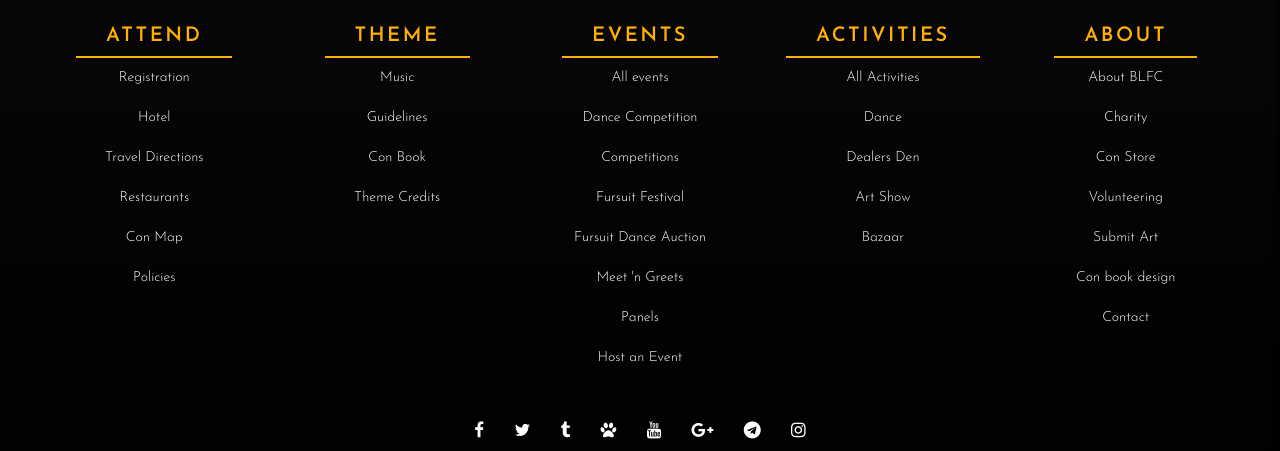
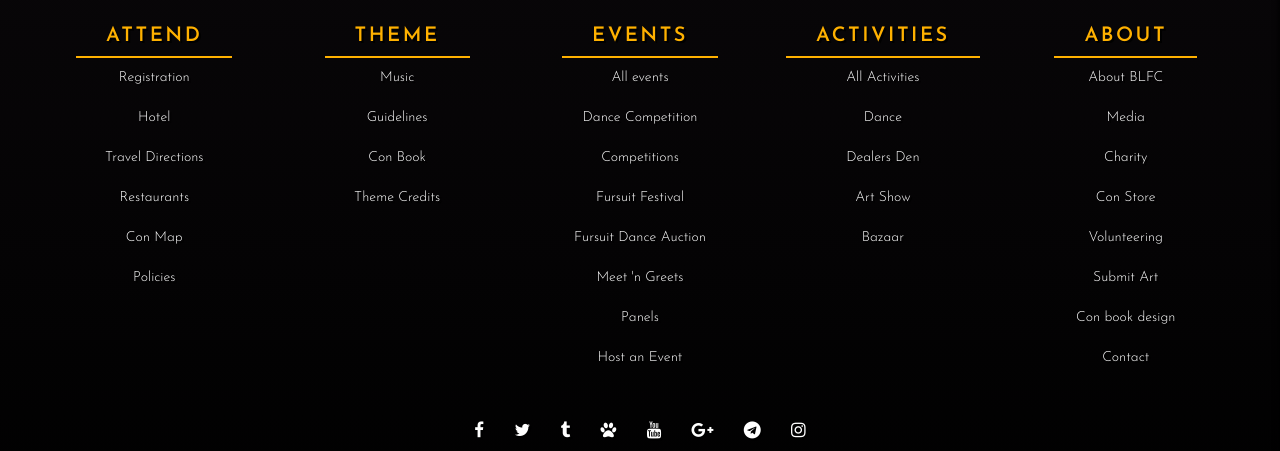
Before and after one commit to blfcweb/biggestlittlefc.github.io, a Jekyll site: the page built from index.md, in a window 1280 px wide and 900 px high, scrolled down 2122 px. Shown: the part 337-788 px from the top of the window. Built offline with Jekyll 4.4.1, drawn with Linux system fonts in a browser that asks for light colours.

Commit message:
add media link

```diff
--- a/_data/menu-footer.yml
+++ b/_data/menu-footer.yml
@@ -64,6 +64,8 @@ toc:
     subfolderitems:
       - page: About BLFC
         url: "/about/"
+      - page: Media
+        url: "/media/"
       - page: Charity
         url: "/charity/"
       - page: Con Store
```
